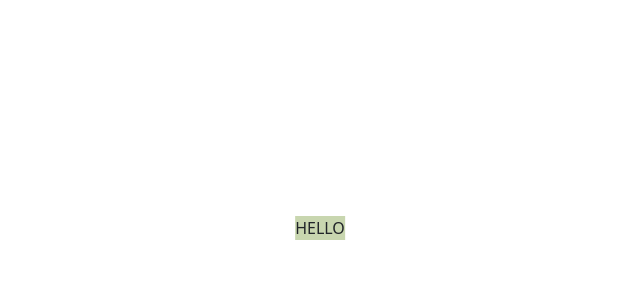
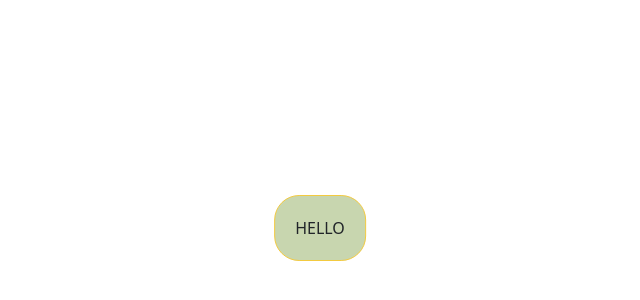
Before and after one commit to jwong65/ProjectDatabase, a React (Create React App) app: page / in a window 1280 px wide. Shown: the part 172-472 px from the top of the page, without its empty margins (320-960 px from the left). Built offline with nearby package versions, Linux system fonts and the light colour scheme.

Commit message:
Fixed the box for Home to be centered in the screen.

```diff
--- a/src/sass/style.css
+++ b/src/sass/style.css
@@ -3,16 +3,13 @@
   top: 50%;
   left: 50%;
   transform: translate(-50%, -50%);
-  position: absolute;
+  border-radius: 25px;
+  padding: 20px;
   background-color: #c8d6af;
+  border: 1px solid #f3ca40;
 }
 
 .display {
-  display: flex;
-  position: absolute;
-  top: 50%;
-  left: 20%;
-  transform: translate(-50%, -50%);
   border: 1px solid black;
   background-color: antiquewhite;
 }
--- a/src/sass/styles.scss
+++ b/src/sass/styles.scss
@@ -4,10 +4,8 @@
 .box{
     @include center;
     @include roundedevenly;
-    position: absolute;
     background-color: $backgroundprimary;
     border: 1px solid $bordercolor;
-
 }
 .display{
     border: 1px solid black;
```
Also changed, not shown: 1 other file (tests, documents, lock files or other folders).
